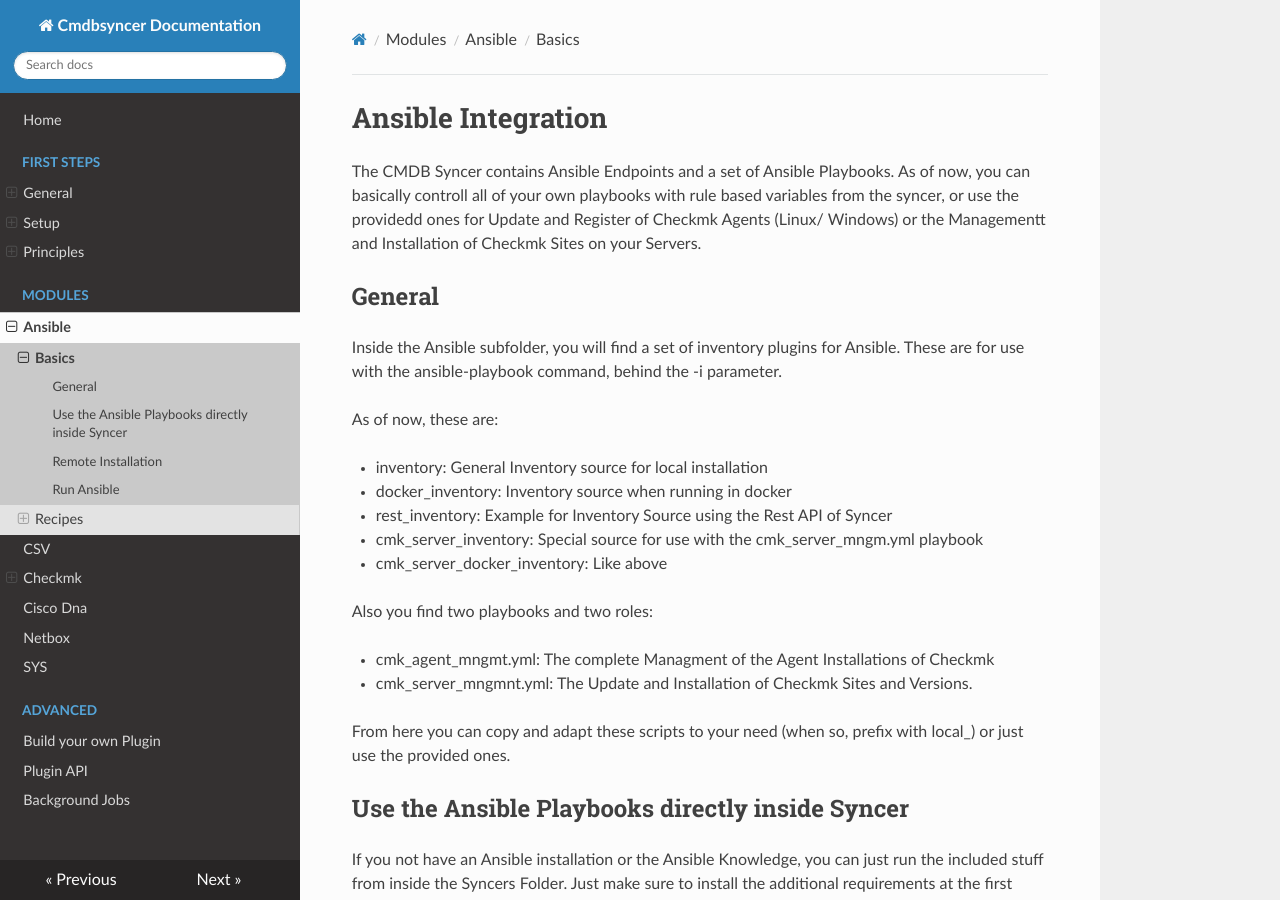
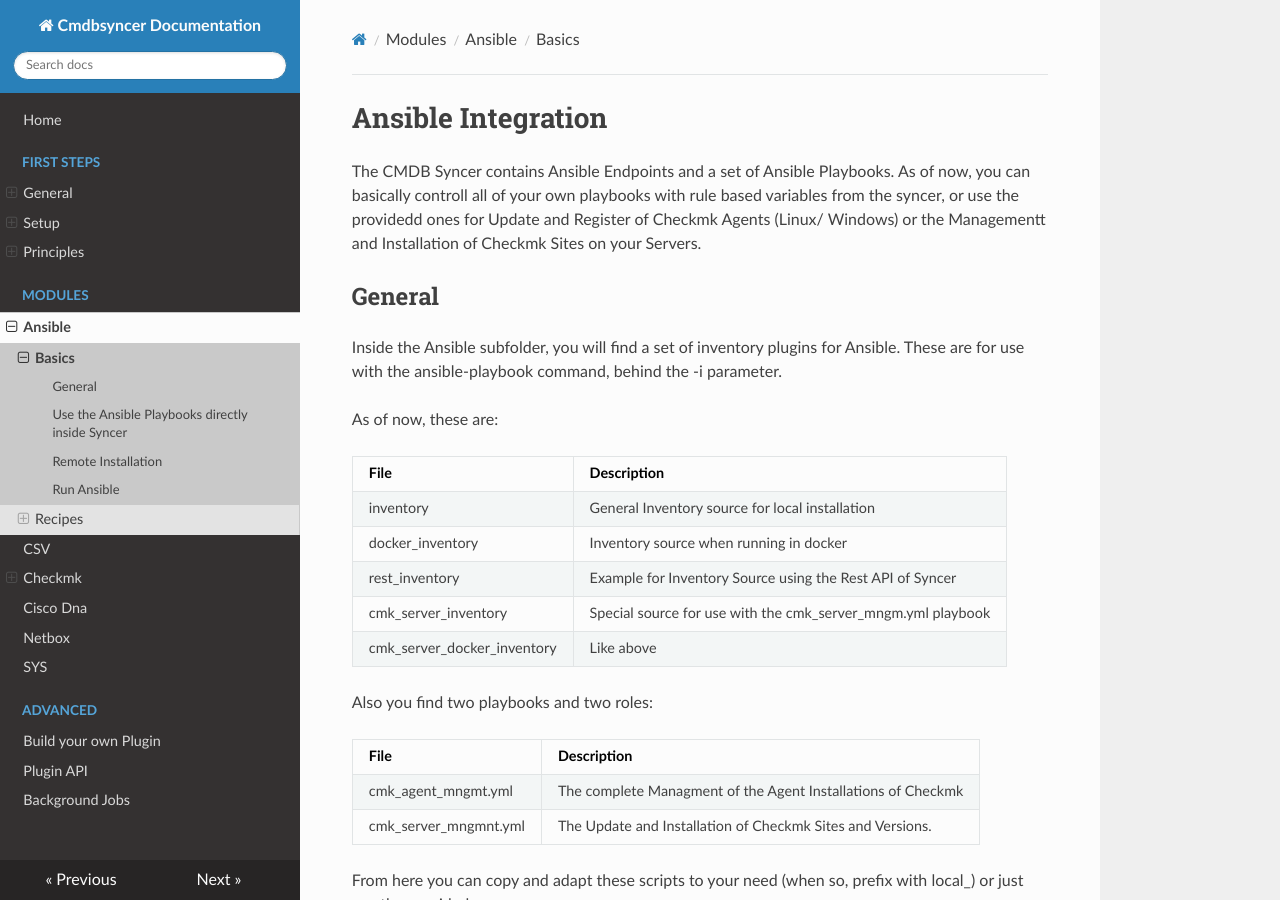
Before and after one commit to kuhn-ruess/cmdbsyncer, an MkDocs documentation site: the page built from docs/ansible/index.md, in a window 1280 px wide and 900 px high. Built offline with MkDocs 1.6.1, drawn with Linux system fonts in a browser that asks for light colours; nearby versions of some CDN libraries.

Commit message:
Improved Ansible docu to use tables

```diff
--- a/docs/ansible/index.md
+++ b/docs/ansible/index.md
@@ -11,16 +11,21 @@
 
 As of now, these are:
 
-- inventory: General Inventory source for local installation
-- docker_inventory: Inventory source when running in docker
-- rest_inventory: Example for Inventory Source using the Rest API of Syncer
-- cmk_server_inventory: Special source for use with the cmk_server_mngm.yml playbook
-- cmk_server_docker_inventory: Like above
+| File | Description |
+|:----|:-----------|
+| inventory | General Inventory source for local installation |
+| docker_inventory | Inventory source when running in docker |
+| rest_inventory | Example for Inventory Source using the Rest API of Syncer |
+| cmk_server_inventory | Special source for use with the cmk_server_mngm.yml playbook |
+| cmk_server_docker_inventory | Like above |
+
 
 Also you find two playbooks and two roles:
 
-- cmk_agent_mngmt.yml: The complete Managment of the Agent Installations of Checkmk
-- cmk_server_mngmnt.yml: The Update and Installation of Checkmk Sites and Versions.
+| File | Description |
+|:----|:-----------|
+| cmk_agent_mngmt.yml| The complete Managment of the Agent Installations of Checkmk |
+| cmk_server_mngmnt.yml| The Update and Installation of Checkmk Sites and Versions. |
 
 From here you can copy and adapt these scripts to your need (when so, prefix with local_) or just use the provided ones.
 
```
